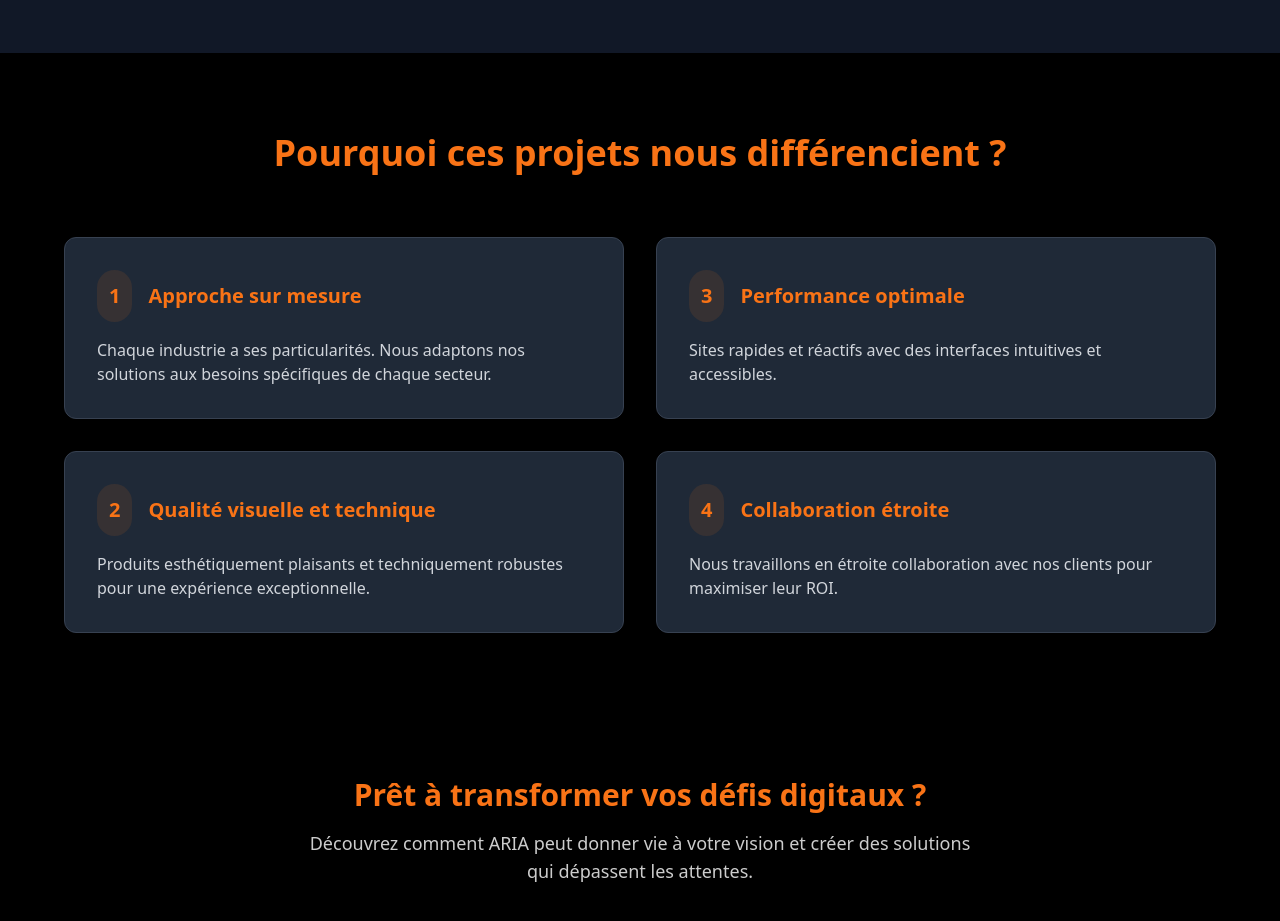
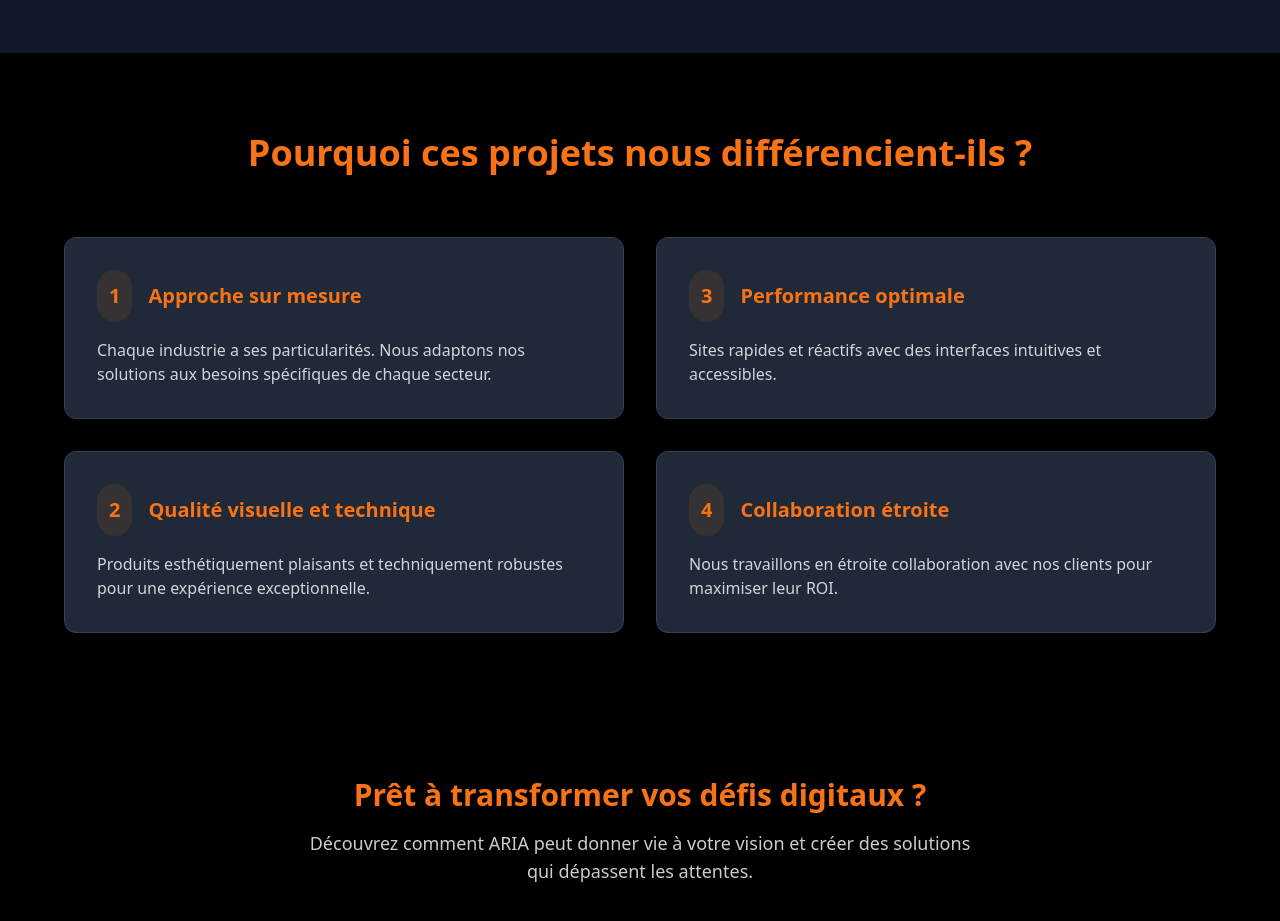
Before and after one commit to Martin42746284/aria-contact-header-18-9ca684d4, a React (Vite) app: page / in a window 1280 px wide. Shown: the part 3600-4521 px from the top of the page. Built offline with nearby package versions, Linux system fonts and the light colour scheme.

Commit message:
CORRECTION FINALE

```diff
--- a/src/pages/Index.tsx
+++ b/src/pages/Index.tsx
@@ -274,7 +274,7 @@ const Index = () => {
         <div className="container mx-auto px-6">
           <div className="text-center mb-16">
             <h2 className="text-4xl font-bold text-orange-500 mb-6 animate-fadeIn">
-              Pourquoi ces projets nous différencient ?
+              Pourquoi ces projets nous différencient-ils ?
             </h2>
           </div>
 
```
